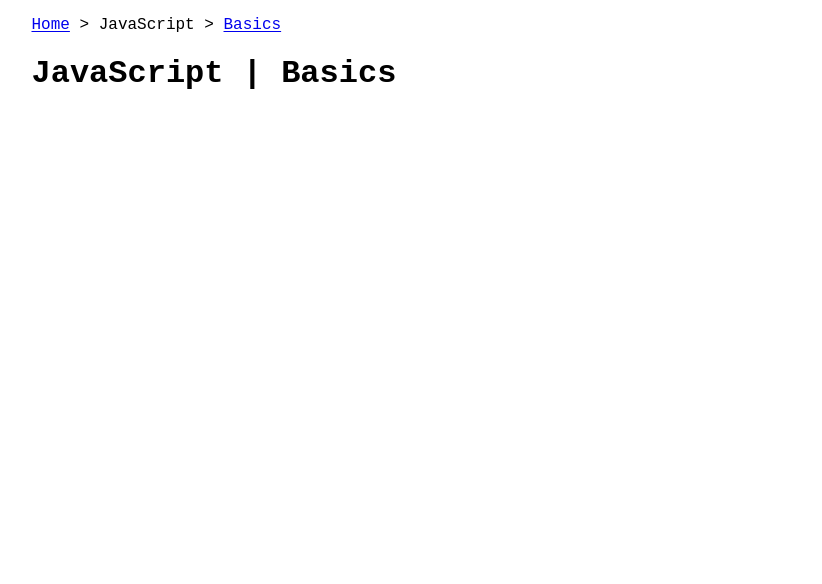
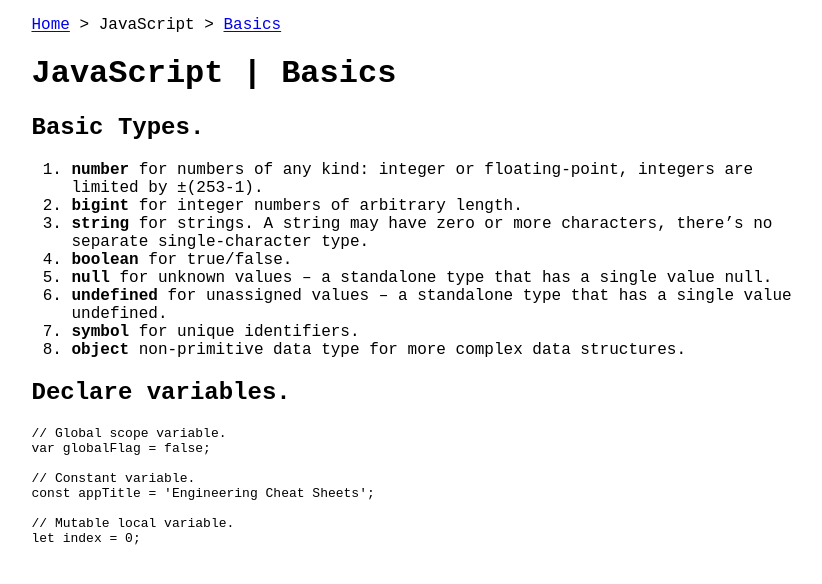
Before and after one commit to dnedzelskyi/eng_cheat_sheets, a Jekyll site: the page built from language_foundations/js_basics.md, in a window 1280 px wide. Shown: the top 584 px of the page, without its empty margins (213-1035 px from the left). Built offline with Jekyll 4.4.1, drawn with Linux system fonts in a browser that asks for light colours; our own code applies the rules of GitHub Pages for plain Markdown files; comment, search, counter and statistics services are not loaded.

Commit message:
JavaScript. Basics. Add info about types and variables.

````diff
--- a/language_foundations/js_basics.md
+++ b/language_foundations/js_basics.md
@@ -1,3 +1,27 @@
 [Home](../index.md) > JavaScript > [Basics](./js_basics.md)
 
 # JavaScript | Basics
+
+## Basic Types.
+
+1. **number** for numbers of any kind: integer or floating-point, integers are limited by ±(253-1).
+1. **bigint** for integer numbers of arbitrary length.
+1. **string** for strings. A string may have zero or more characters, there’s no separate single-character type.
+1. **boolean** for true/false.
+1. **null** for unknown values – a standalone type that has a single value null.
+1. **undefined** for unassigned values – a standalone type that has a single value undefined.
+1. **symbol** for unique identifiers.
+1. **object** non-primitive data type for more complex data structures.
+
+## Declare variables.
+
+```JavaScript
+// Global scope variable.
+var globalFlag = false;
+
+// Constant variable.
+const appTitle = 'Engineering Cheat Sheets';
+
+// Mutable local variable.
+let index = 0;
+```
````
